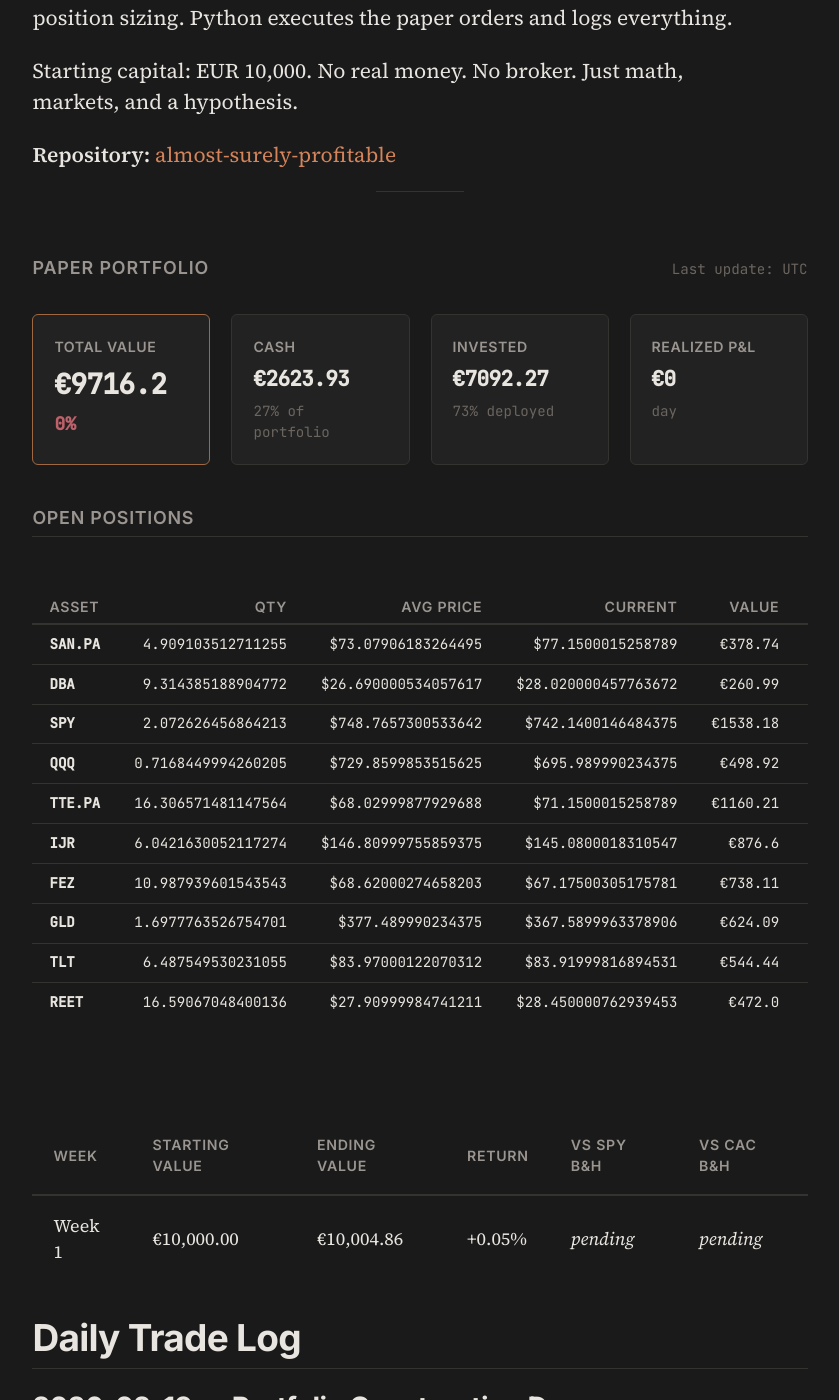
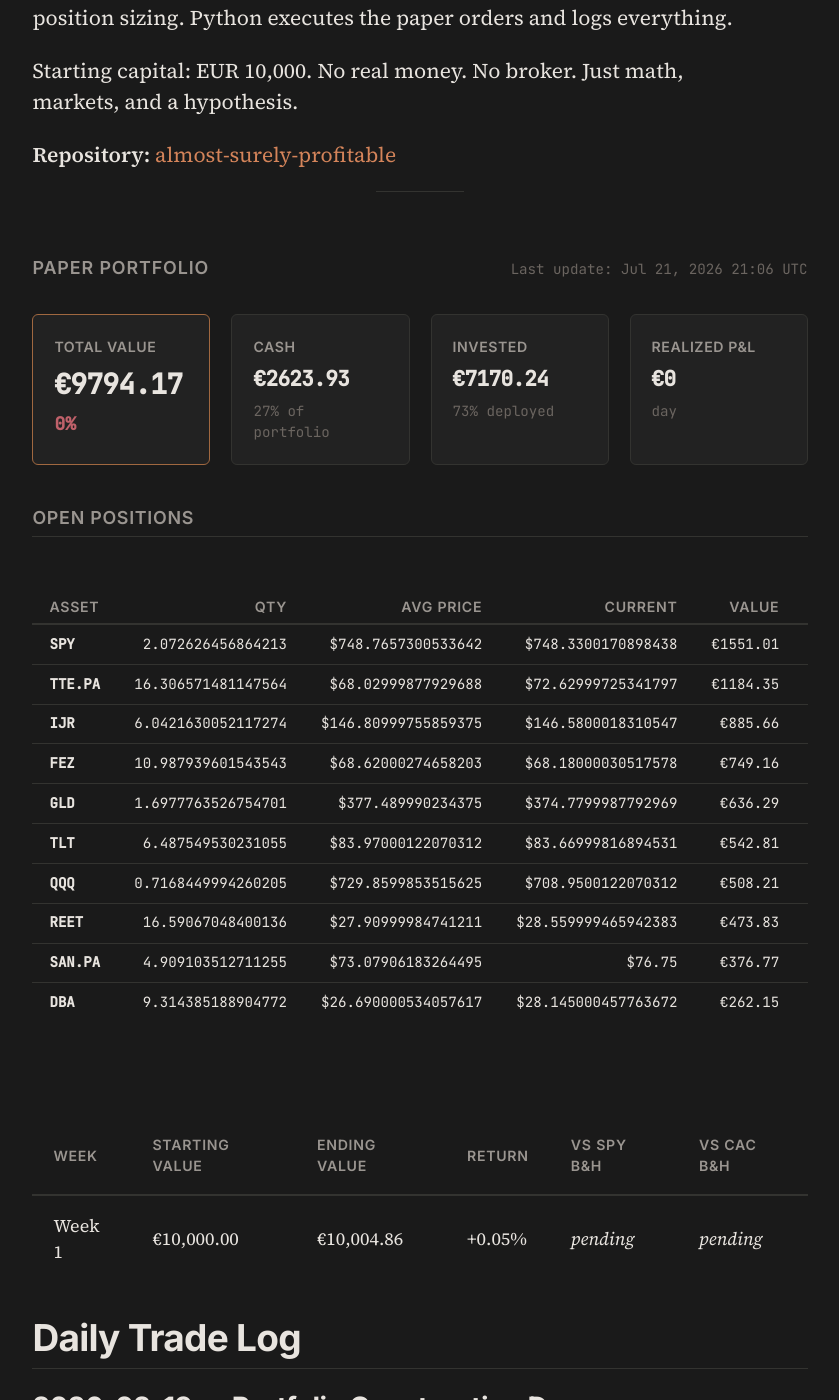
Before and after one commit to Alm0stSurely/alm0stsurely.github.io, a Jekyll site: the page built from trading.md, in a window 1280 px wide and 1400 px high, scrolled down 854 px. Shown: the whole window, without its empty margins (220-1059 px from the left). Built offline with Jekyll 4.4.1, drawn with Linux system fonts in a browser that asks for light colours.

Commit message:
Update portfolio and trading analysis for 2026-07-21

```diff
--- a/_data/portfolio.json
+++ b/_data/portfolio.json
@@ -1,98 +1,99 @@
 {
   "date": "2026-07-21",
   "cash": 2623.9251271693415,
-  "positions_value": 7092.272211740642,
-  "total_value": 9716.197338909984,
   "positions": [
+    {
+      "ticker": "SPY",
+      "quantity": 2.072626456864213,
+      "avg_price": 748.7657300533642,
+      "current_price": 748.3300170898438,
+      "market_value": 1551.0085918860589,
+      "unrealized_pnl": -0.9030702157912438,
+      "unrealized_pnl_pct": -0.0005819082605308602
+    },
+    {
+      "ticker": "TTE.PA",
+      "quantity": 16.306571481147564,
+      "avg_price": 68.02999877929688,
+      "current_price": 72.62999725341797,
+      "market_value": 1184.3462418884114,
+      "unrealized_pnl": 75.01020393142534,
+      "unrealized_pnl_pct": 0.06761720647746038
+    },
+    {
+      "ticker": "IJR",
+      "quantity": 6.0421630052117274,
+      "avg_price": 146.80999755859375,
+      "current_price": 146.5800018310547,
+      "market_value": 885.6602643674659,
+      "unrealized_pnl": -1.3896716762932795,
+      "unrealized_pnl_pct": -0.001566621697185631
+    },
+    {
+      "ticker": "FEZ",
+      "quantity": 10.987939601543543,
+      "avg_price": 68.62000274658203,
+      "current_price": 68.18000030517578,
+      "market_value": 749.1577253864918,
+      "unrealized_pnl": -4.834720250703577,
+      "unrealized_pnl_pct": -0.0064121600669589975
+    },
+    {
+      "ticker": "GLD",
+      "quantity": 1.6977763526754701,
+      "avg_price": 377.489990234375,
+      "current_price": 374.7799987792969,
+      "market_value": 636.2926193832318,
+      "unrealized_pnl": -4.600959408384229,
+      "unrealized_pnl_pct": -0.0071789756687205206
+    },
+    {
+      "ticker": "TLT",
+      "quantity": 6.487549530231055,
+      "avg_price": 83.97000122070312,
+      "current_price": 83.66999816894531,
+      "market_value": 542.8132573153744,
+      "unrealized_pnl": -1.9462846574992794,
+      "unrealized_pnl_pct": -0.0035727408288264454
+    },
+    {
+      "ticker": "QQQ",
+      "quantity": 0.7168449994260205,
+      "avg_price": 729.8599853515625,
+      "current_price": 708.9500122070312,
+      "market_value": 508.20727109362656,
+      "unrealized_pnl": -14.989209686789609,
+      "unrealized_pnl_pct": -0.028649293788121886
+    },
+    {
+      "ticker": "REET",
+      "quantity": 16.59067048400136,
+      "avg_price": 27.90999984741211,
+      "current_price": 28.559999465942383,
+      "market_value": 473.8295401627049,
+      "unrealized_pnl": 10.783929485762352,
+      "unrealized_pnl_pct": 0.023289130135575518
+    },
     {
       "ticker": "SAN.PA",
       "quantity": 4.909103512711255,
       "avg_price": 73.07906183264495,
-      "current_price": 77.1500015258789,
-      "market_value": 378.7373434963708,
-      "unrealized_pnl": 19.984664348090476,
-      "unrealized_pnl_pct": 0.05570596544543261
+      "current_price": 76.75,
+      "market_value": 376.7736946005888,
+      "unrealized_pnl": 18.021015452308475,
+      "unrealized_pnl_pct": 0.050232420549701305
     },
     {
       "ticker": "DBA",
       "quantity": 9.314385188904772,
       "avg_price": 26.690000534057617,
-      "current_price": 28.020000457763672,
-      "market_value": 260.9890772568989,
-      "unrealized_pnl": 12.388131590612153,
-      "unrealized_pnl_pct": 0.049831393671533136
-    },
-    {
-      "ticker": "SPY",
-      "quantity": 2.072626456864213,
-      "avg_price": 748.7657300533642,
-      "current_price": 742.1400146484375,
-      "market_value": 1538.1790290579463,
-      "unrealized_pnl": -13.73263304390391,
-      "unrealized_pnl_pct": -0.00884884969889649
-    },
-    {
-      "ticker": "QQQ",
-      "quantity": 0.7168449994260205,
-      "avg_price": 729.8599853515625,
-      "current_price": 695.989990234375,
-      "market_value": 498.9169441500766,
-      "unrealized_pnl": -24.279536630339592,
-      "unrealized_pnl_pct": -0.04640615432680946
-    },
-    {
-      "ticker": "TTE.PA",
-      "quantity": 16.306571481147564,
-      "avg_price": 68.02999877929688,
-      "current_price": 71.1500015258789,
-      "market_value": 1160.2125857655026,
-      "unrealized_pnl": 50.87654780851662,
-      "unrealized_pnl_pct": 0.045862160849127066
-    },
-    {
-      "ticker": "IJR",
-      "quantity": 6.0421630052117274,
-      "avg_price": 146.80999755859375,
-      "current_price": 145.0800018310547,
-      "market_value": 876.5970198596483,
-      "unrealized_pnl": -10.45291618411087,
-      "unrealized_pnl_pct": -0.011783909517801054
-    },
-    {
-      "ticker": "FEZ",
-      "quantity": 10.987939601543543,
-      "avg_price": 68.62000274658203,
-      "current_price": 67.17500305175781,
-      "market_value": 738.1148762662181,
-      "unrealized_pnl": -15.877569370977367,
-      "unrealized_pnl_pct": -0.021057995292723803
-    },
-    {
-      "ticker": "GLD",
-      "quantity": 1.6977763526754701,
-      "avg_price": 377.489990234375,
-      "current_price": 367.5899963378906,
-      "market_value": 624.0856032625334,
-      "unrealized_pnl": -16.807975529082658,
-      "unrealized_pnl_pct": -0.026225844797467854
-    },
-    {
-      "ticker": "TLT",
-      "quantity": 6.487549530231055,
-      "avg_price": 83.97000122070312,
-      "current_price": 83.91999816894531,
-      "market_value": 544.4351446979322,
-      "unrealized_pnl": -0.3243972749415156,
-      "unrealized_pnl_pct": -0.0005954870909955882
-    },
-    {
-      "ticker": "REET",
-      "quantity": 16.59067048400136,
-      "avg_price": 27.90999984741211,
-      "current_price": 28.450000762939453,
-      "market_value": 472.0045879275158,
-      "unrealized_pnl": 8.958977250573215,
-      "unrealized_pnl_pct": 0.019347936885689882
+      "current_price": 28.145000457763672,
+      "market_value": 262.153375405512,
+      "unrealized_pnl": 13.55242973922525,
+      "unrealized_pnl_pct": 0.05451479560104956
     }
-  ]
+  ],
+  "positions_value": 7170.242581489466,
+  "total_value": 9794.167708658808,
+  "last_updated": "2026-07-21T21:06:45.752689"
 }
```
Also changed, not shown: _trading_analysis.md (+31 -30 lines).
